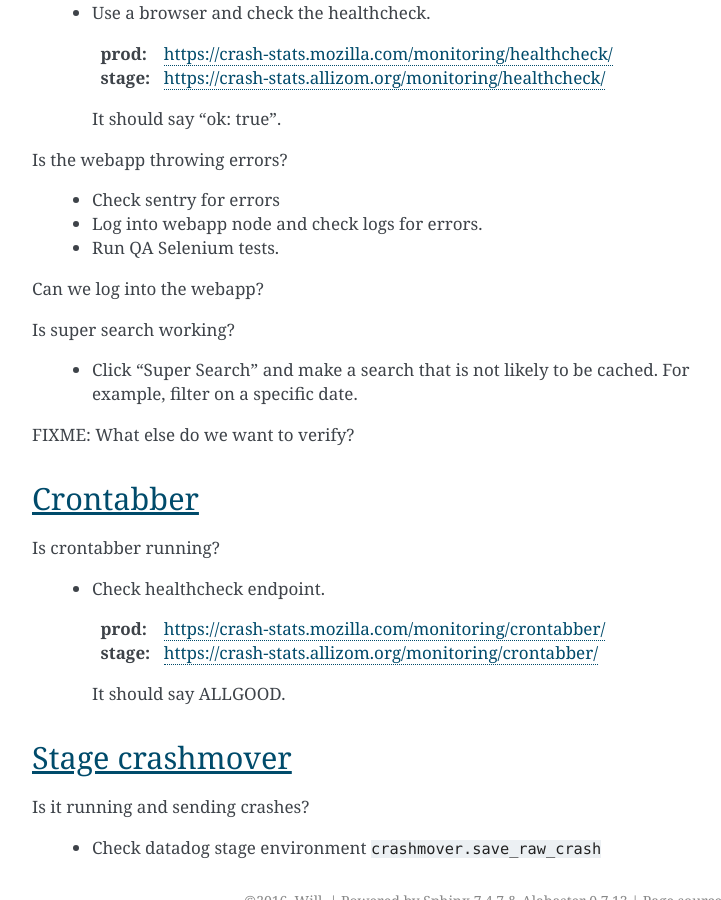
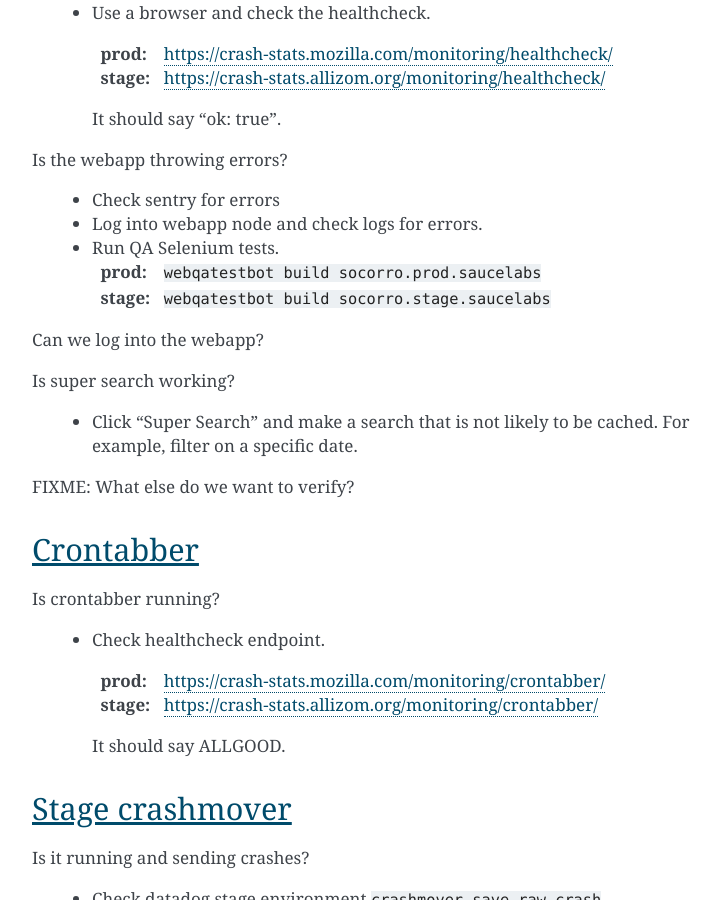
Before and after one commit to willkg/socorro-zero, a Sphinx documentation site: the page built from docs/socorro_test_checklist.rst, in a window 1280 px wide and 900 px high, scrolled down 1574 px. Shown: the whole window, without its empty margins (388-1109 px from the left). Built offline with Sphinx 7.4.7, drawn with Linux system fonts in a browser that asks for light colours.

Commit message:
Add webqatestbot instructions

```diff
--- a/docs/socorro_test_checklist.rst
+++ b/docs/socorro_test_checklist.rst
@@ -77,6 +77,9 @@
     * Log into webapp node and check logs for errors.
     * Run QA Selenium tests.
 
+      :prod: ``webqatestbot build socorro.prod.saucelabs``
+      :stage: ``webqatestbot build socorro.stage.saucelabs``
+
 Can we log into the webapp?
 
 Is super search working?
```
